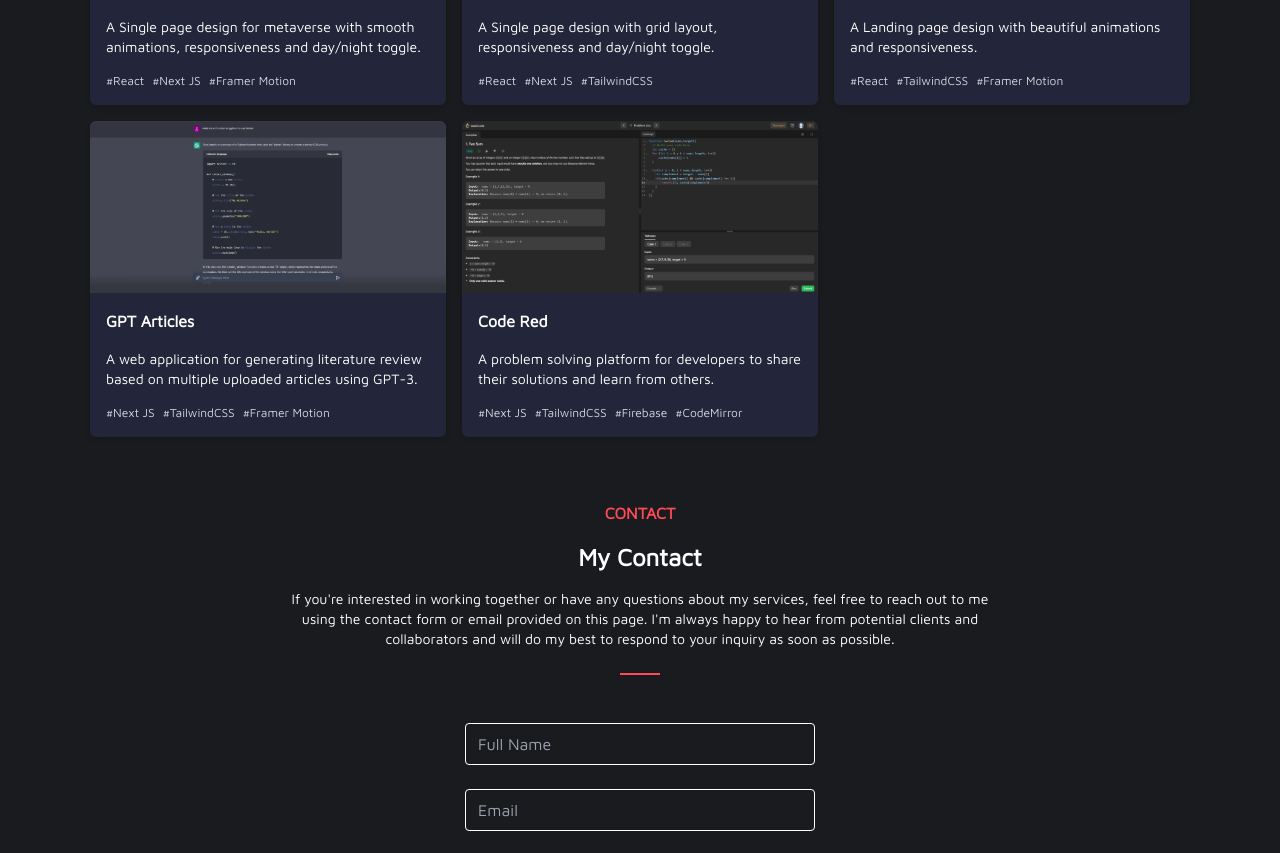
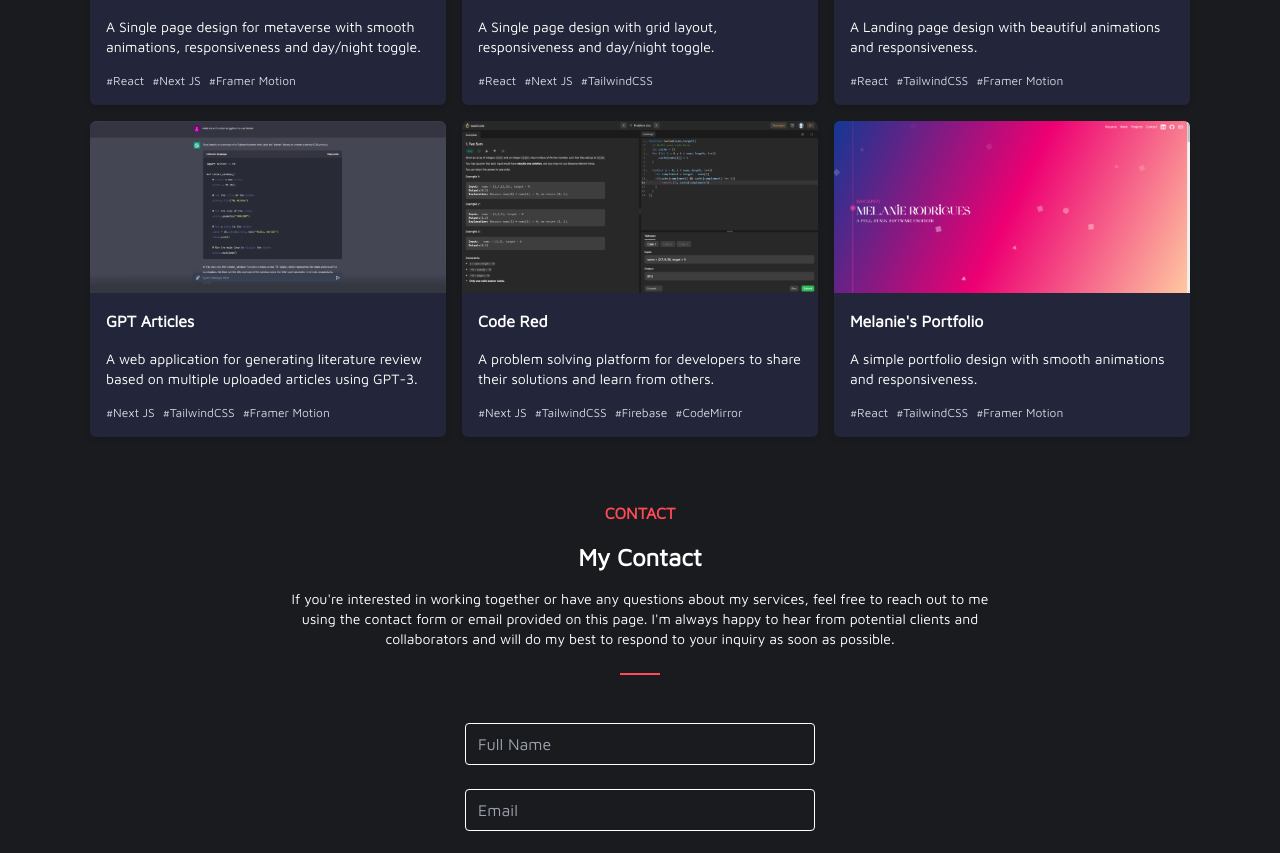
Before and after one commit to Waheed4719/my-portfolio, a React (Create React App) app: page / in a window 1280 px wide. Shown: the part 6125-6978 px from the top of the page. Built offline with nearby package versions, Linux system fonts and the light colour scheme.

Commit message:
Update projects data

```diff
--- a/src/json/data.ts
+++ b/src/json/data.ts
@@ -73,7 +73,6 @@ export const stacks = [
 ];
 
 export const projects = [
-
     {
         image: AssetIntelImage,
         title: 'Asset Intel',
@@ -197,15 +196,15 @@ export const projects = [
             'A problem solving platform for developers to share their solutions and learn from others.',
         technologies: ['Next JS', 'TailwindCSS', 'Firebase', 'CodeMirror'],
         link: 'https://code-red-one.vercel.app/'
+    },
+    {
+        image: MelaniesPortfolioImage,
+        title: `Melanie's Portfolio`,
+        github: '',
+        description: 'A simple portfolio design with smooth animations and responsiveness.',
+        technologies: ['React', 'TailwindCSS', 'Framer Motion'],
+        link: 'https://melanie-portfolio-nu.vercel.app/'
     }
-    // {
-    //     image: MelaniesPortfolioImage,
-    //     title: `Melanie's Portfolio`,
-    //     github: '',
-    //     description: 'A simple portfolio design with smooth animations and responsiveness.',
-    //     technologies: ['React', 'TailwindCSS', 'Framer Motion'],
-    //     link: 'https://melanie-portfolio-nu.vercel.app/'
-    // }
 ];
 export const services = [
     {
```
